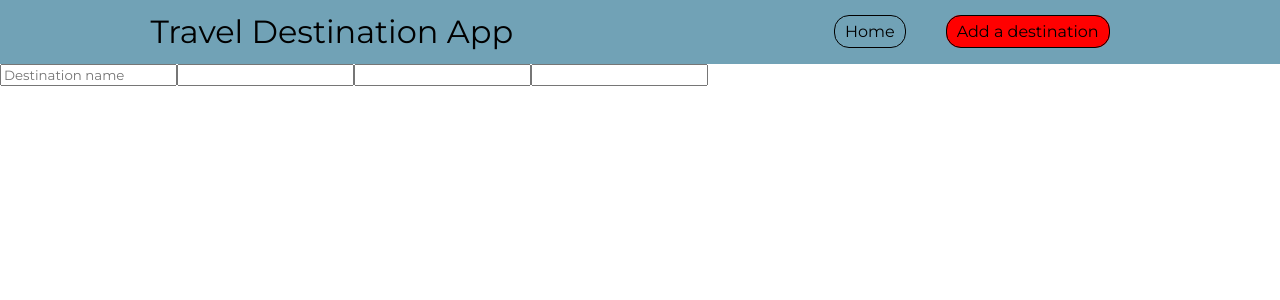
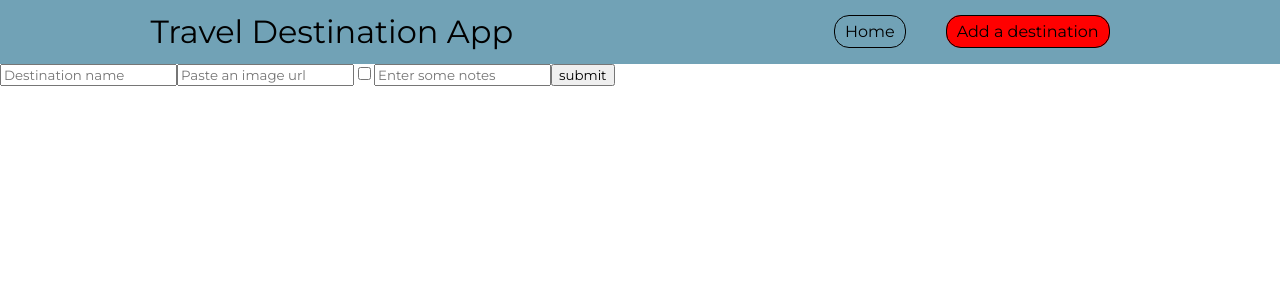
Before and after one commit to suthyscott/37-travel-destination-app, a React (Create React App) app: page /addDestination in a window 1280 px wide. Shown: the top 300 px of the page. Built offline with nearby package versions, Linux system fonts and the light colour scheme.

Commit message:
finished formik

```diff
--- a/src/components/AddDestination.jsx
+++ b/src/components/AddDestination.jsx
@@ -54,6 +54,12 @@ const AddDestination = () => {
 
   const submitHandler = values => {
     console.log(values)
+
+    axios.post(`http://localhost:4545/api/destinations?apiKey=${process.env.REACT_APP_TRAVEL_DESTINATION_KEY}`, values)
+          .then(res => {
+            console.log(res)
+          })
+          .catch(err => console.log(err))
   }
 
   return (
@@ -62,11 +68,12 @@ const AddDestination = () => {
         {(params) => {
           const {values, handleChange, handleSubmit} = params
           return (
-            <form>
+            <form onSubmit={handleSubmit}>
               <input placeholder='Destination name' value={values.name} onChange={handleChange} name='name'/>
-              <input/>
-              <input/>
-              <input/>
+              <input placeholder='Paste an image url' value={values.imageURL} onChange={handleChange} name='imageURL'/>
+              <input type='checkbox' value={values.international} onChange={handleChange} name='international'/>
+              <input placeholder='Enter some notes' value={values.notes} onChange={handleChange} name='notes'/>
+              <button>submit</button>
             </form>
           )
         }}
```
